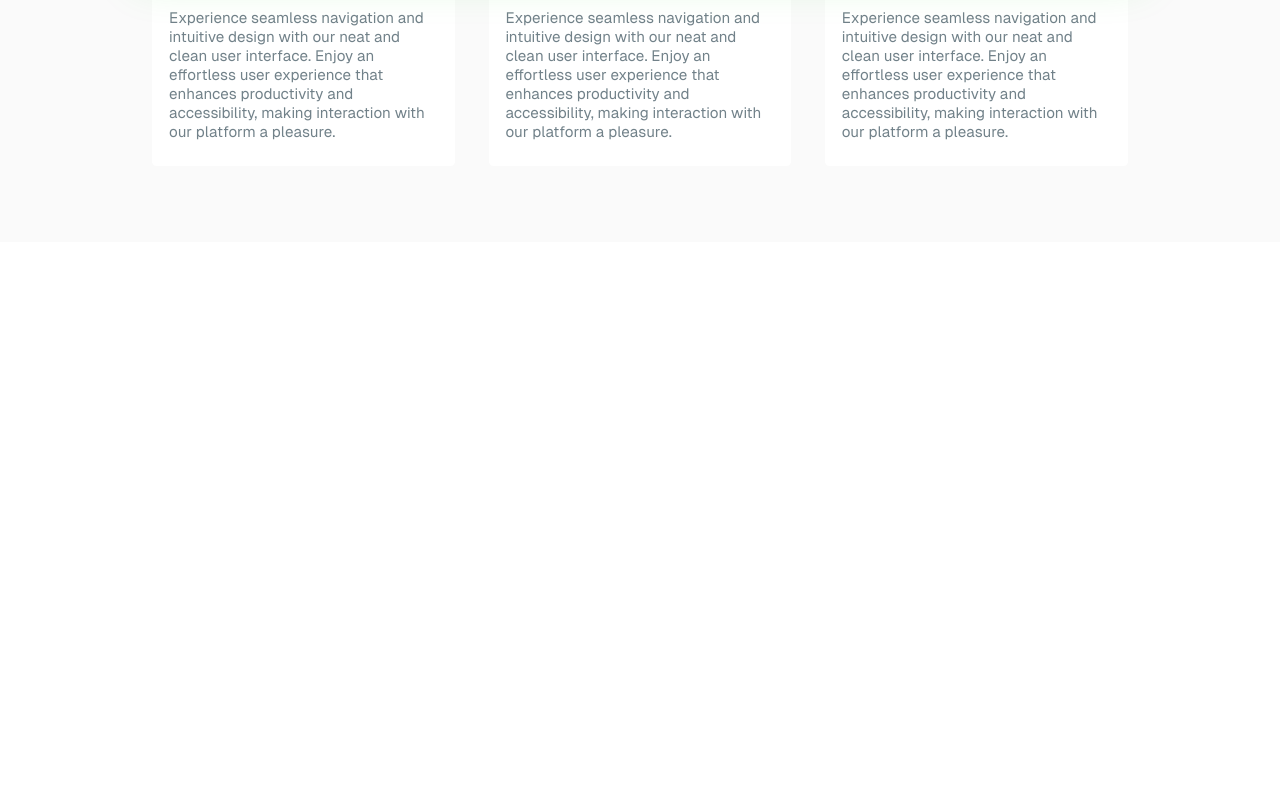
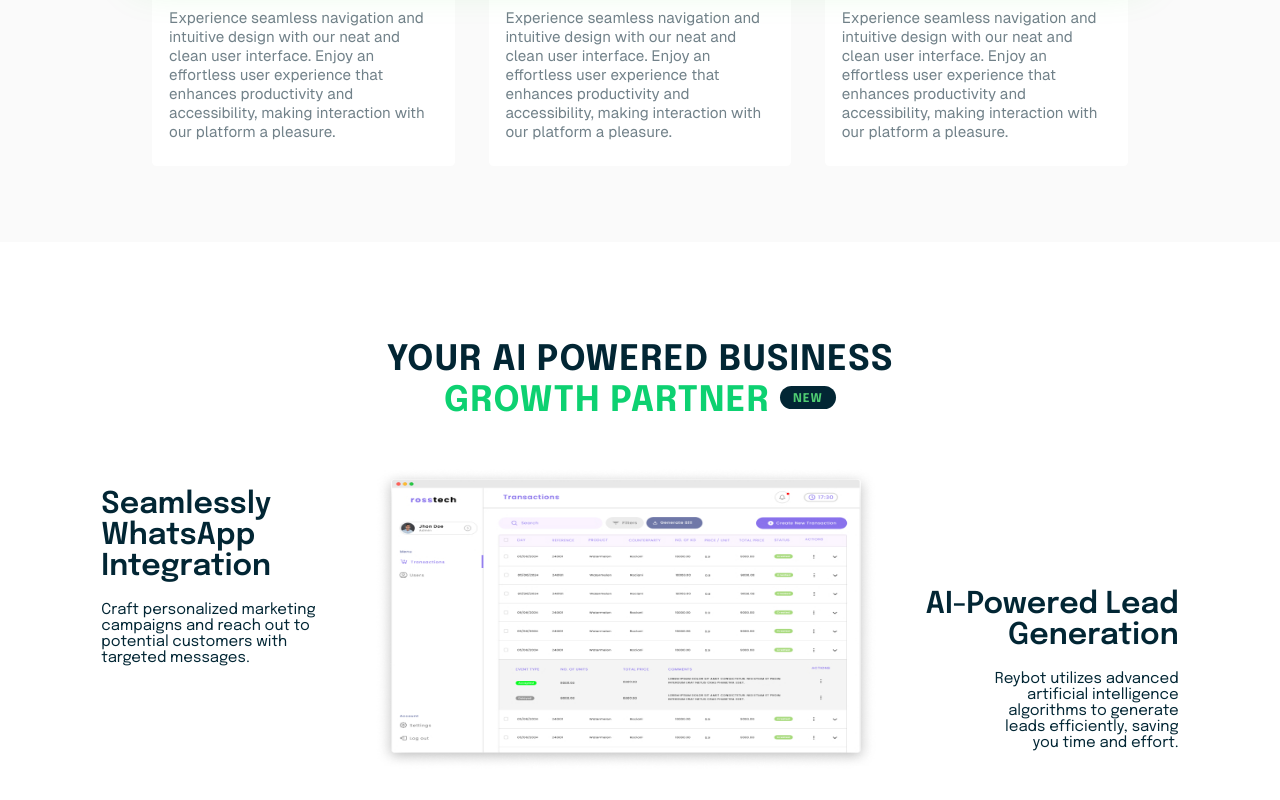
Before and after one commit to Aditya-0712/Reybot, a React (Create React App) app: page / in a window 1280 px wide. Shown: the part 1860-2660 px from the top of the page. Before the commit the page ends 2102 px from the top, so only its background shows below. Built offline with nearby package versions, Linux system fonts and the light colour scheme.

Commit message:
section 5 px to vw

```diff
--- a/src/Landing Page/Landing.jsx
+++ b/src/Landing Page/Landing.jsx
@@ -5,6 +5,7 @@ import Brands from "./components/brands/Brands";
 import Section2 from "./components/section2/Section2";
 import Section3 from "./components/section3/Section3";
 import Section4 from "./components/section4/Section4";
+import Section5 from "./components/section5/Section5";
 import "./fonts/fonts.css";
 
 function Landing(){
@@ -16,6 +17,7 @@ function Landing(){
             <Section2 />
             <Section3 />
             <Section4 />
+            <Section5 />
         </div>
     );
 }
--- /dev/null
+++ b/src/Landing Page/components/section5/Section5.jsx
@@ -0,0 +1,25 @@
+import "./section5.css";
+import ads5 from "../../images/forSection5/Group 102.jpg";
+
+function Section5(){
+    return (
+        <div className="section5">
+            <p className="heading">YOUR AI POWERED BUSINESS</p>
+            <p className="heading" style={{color:"#0DD171", marginTop:"5px"}}>GROWTH PARTNER <span>NEW</span></p>
+
+            <div className="unit">
+                <div className="leftp">
+                    <p>Seamlessly<br></br>WhatsApp<br></br>Integration</p>
+                    <p>Craft personalized marketing<br></br>campaigns and reach out to<br></br>potential customers with<br></br>targeted messages.</p>
+                </div>
+                <img src={ads5} alt="ad" />
+                <div className="rightp">
+                    <p>AI-Powered Lead<br></br>Generation</p>
+                    <p>Reybot utilizes advanced<br></br>artificial intelligence<br></br>algorithms to generate<br></br>leads efficiently, saving<br></br>you time and effort.</p>
+                </div>
+            </div>
+        </div>
+    );
+}
+
+export default Section5;
--- /dev/null
+++ b/src/Landing Page/components/section5/section5.css
@@ -0,0 +1,59 @@
+.section5{
+    display: flex;
+    flex-direction: column;
+    width:100%;
+    margin: 0;
+}
+
+.section5 .heading{
+    display: flex;
+    font:35px epilogue-bold;
+    color:#022634;
+    margin:100px auto 0 auto;
+    letter-spacing: 1px;
+}
+
+.section5 .heading span{
+    display: flex;
+    font-size: 12px;
+    color:#4ECB71;
+    border-radius: 50px;
+    background-color: #022634;
+    padding: 7px 13px 4px 13px;
+    margin:auto 0 10px 10px;
+}
+
+.section5 .unit{
+    display:flex;
+    margin:50px auto 100px auto;
+}
+
+.section5 .unit .leftp{display: flex; flex-direction: column; margin: 20px 0 auto 0;}
+
+.section5 .unit .leftp p:nth-child(1), .section5 .unit .rightp p:nth-child(1){
+    font:30px epilogue-semibold;
+    color:#022634;
+    margin:0 auto 0 0;
+}
+
+.section5 .unit .leftp p:nth-child(2), .section5 .unit .rightp p:nth-child(2){
+    font:15px epilogue-reg;
+    color:#022634;
+    margin:20px auto 0 0;
+}
+
+.section5 .unit img{
+    width: 500px;
+    height: 300px;
+    margin:0 0 0 60px;
+}
+
+.section5 .unit .rightp p:nth-child(1){
+    margin:120px 0 0 50px;
+    text-align: right;
+}
+
+.section5 .unit .rightp p:nth-child(2){
+    margin:20px 0 0 auto;
+    text-align: right;
+}
```
Also changed, not shown: src/Landing Page/images/forSection5/Group 102.jpg (added).
